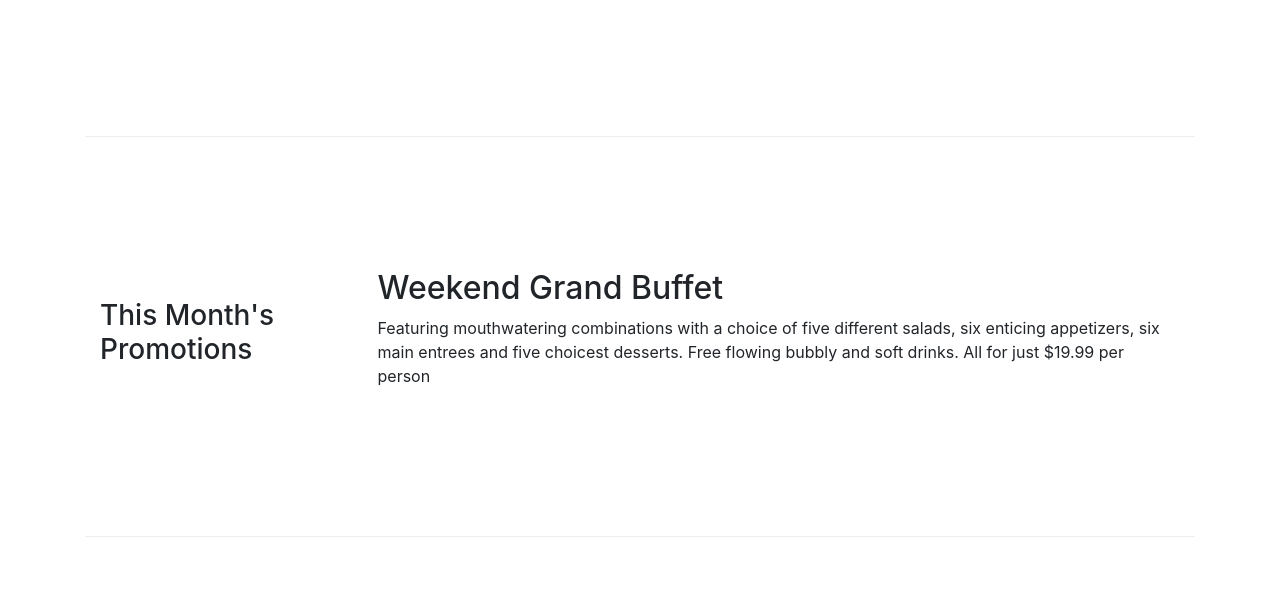
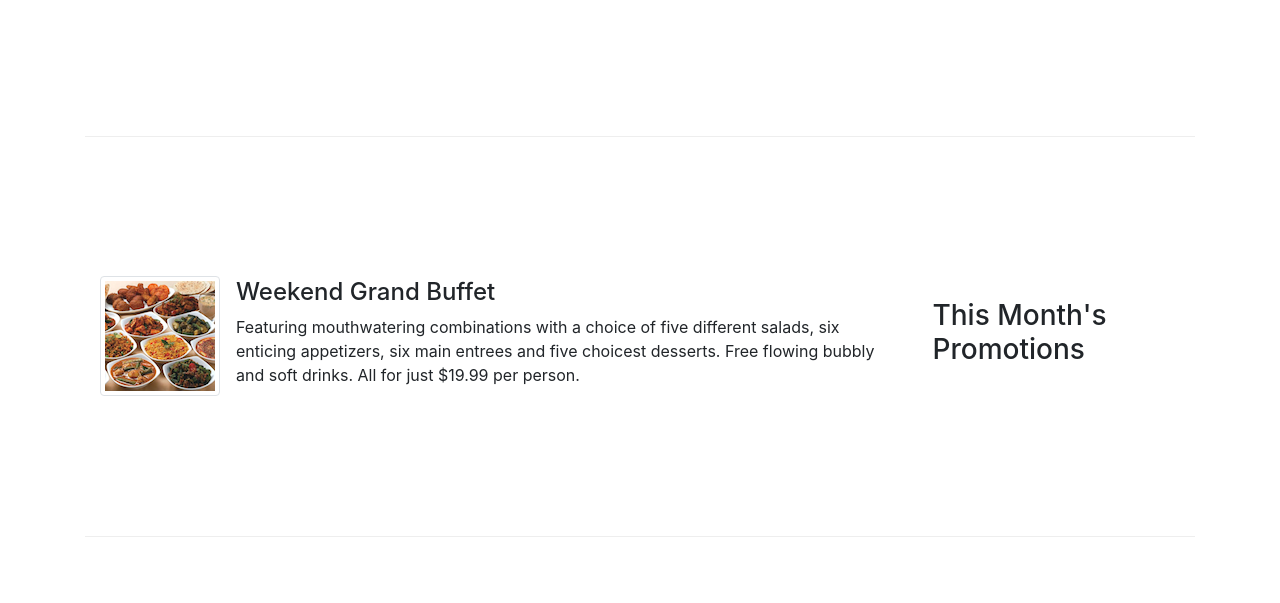
Before and after one commit to NK439/CONFUSION, a website: page index.html in a window 1280 px wide. Shown: the part 597-1200 px from the top of the page. Drawn offline with nearby package versions, Linux system fonts and the light colour scheme.

Commit message:
alerting users

```diff
--- a/index.html
+++ b/index.html
@@ -56,7 +56,7 @@
                     <img class="d-flex mr-3 img-thumbnail align-self-center"
                             src="img/uthappizza.png" alt="Uthappizza">
                     <div class="media-body">
-                        <h2 class="mt-0">Uthappizza</h2>
+                        <h2 class="mt-0">Uthappizza<span class="badge badge-danger">HOT</span><span class="badge badge-pill badge-secondary">$4.99</span></h2>
                         <p class="d-none d-sm-block">A unique combination of Indian Uthappam (pancake) and
                             Italian pizza, topped with Cerignola olives, ripe vine
                             cherry tomatoes, Vidalia onion, Guntur chillies and
@@ -68,12 +68,23 @@
 
 
         <div class = "row row-content align-items-center">
-            <div class = "col-12 col-sm-4 col-md-3">
+            <div class = "col-12 col-sm-4 order-sm-last col-md-3">
                 <h3>This Month's Promotions</h3>
             </div>
             <div class = "col col-sm col-md">
-                <h2>Weekend Grand Buffet</h2>
-                <p>Featuring mouthwatering combinations with a choice of five different salads, six enticing appetizers, six main entrees and five choicest desserts. Free flowing bubbly and soft drinks. All for just $19.99 per person </p>
+                <div class="media">
+                    <img class="d-flex mr-3 img-thumbnail align-self-center"
+                            src="img/buffet.png" alt="buffet">
+                    <div class="media-body">
+                        <h2 class="mt-0"></h2>
+                        <h4>Weekend Grand Buffet</h4>
+                        <p class="d-none d-sm-block">Featuring mouthwatering combinations with a choice of five
+                             different salads, six enticing appetizers, six main entrees and five choicest
+                             desserts. Free flowing bubbly and soft drinks.
+                             All for just $19.99 per person.
+                            </p>
+                    </div>
+                </div>
             </div>
         </div>
 
```
